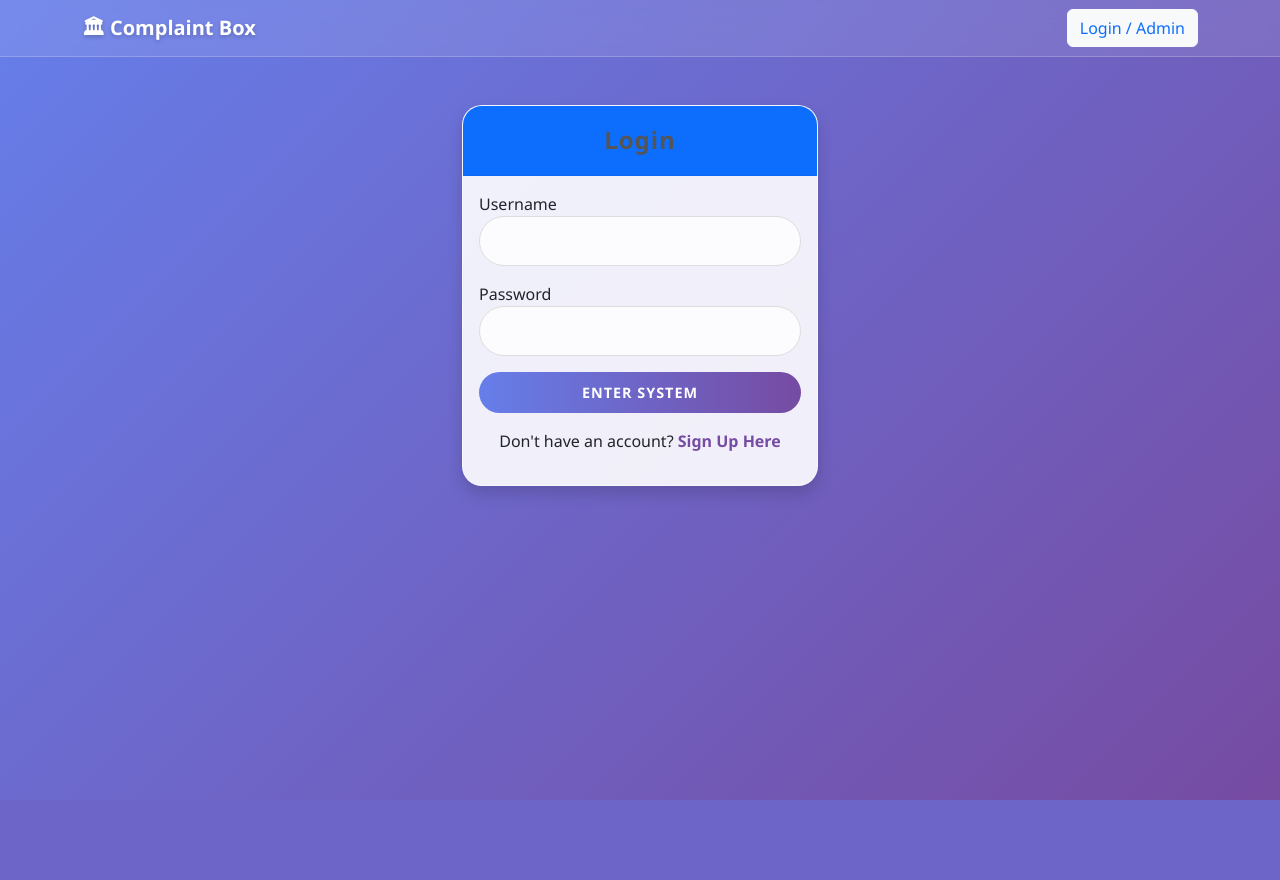
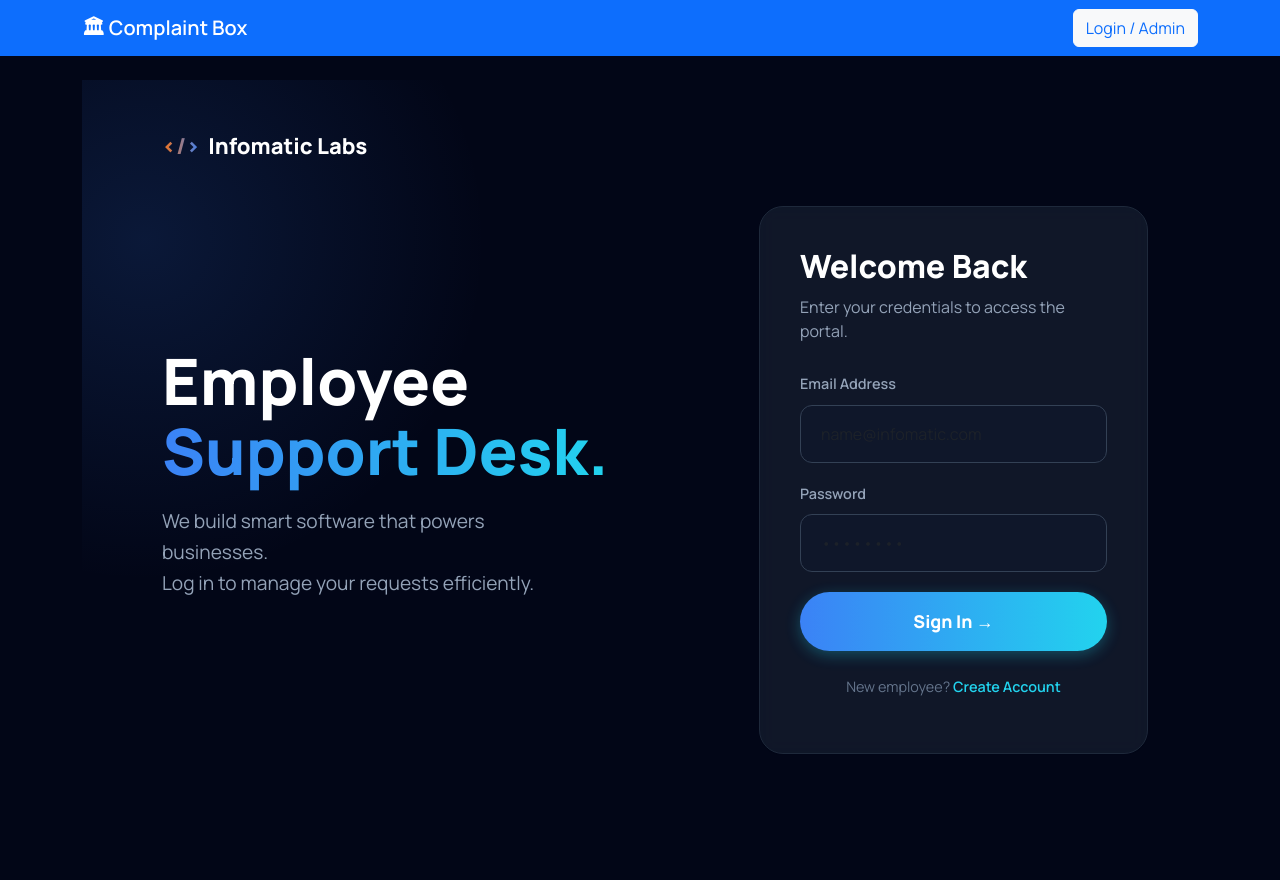
Before and after one commit to pranithamalasala/customer-complaint-manager, a Flask app: page /login in a window 1280 px wide. Before the commit the page ends 800 px from the top, so only its background shows below. Run offline with Flask 3, Linux system fonts and the light colour scheme.

Commit message:
Updated login UI to Infomatic Cyan Theme

```diff
--- a/app.py
+++ b/app.py
@@ -17,10 +17,15 @@ def load_user(user_id):
     return User.query.get(int(user_id))
 
 # --- ROUTES ---
+# In app.py
 
 @app.route('/')
 def home():
-    return render_template('base.html')
+    # If the user is already logged in, go to dashboard
+    if current_user.is_authenticated:
+        return redirect(url_for('dashboard'))
+    # If not, go straight to the beautiful Login page
+    return redirect(url_for('login'))
 
 @app.route('/register', methods=['GET', 'POST'])
 def register():
--- a/static/style.css
+++ b/static/style.css
@@ -1,89 +1,156 @@
-/* --- GLOBAL SETTINGS --- */
-body {
-    /* The Gradient Background */
-    background: linear-gradient(135deg, #667eea 0%, #764ba2 100%);
-    min-height: 100vh;
-    font-family: 'Segoe UI', Tahoma, Geneva, Verdana, sans-serif;
-    color: #444;
+/* static/style.css */
+
+@import url('https://fonts.googleapis.com/css2?family=Manrope:wght@400;600;800&display=swap');
+
+:root {
+    --bg-navy: #020617;       /* The Deep Navy Background from the image */
+    --bg-card: #0F172A;       /* Slightly lighter for the form */
+    --text-white: #FFFFFF;
+    --text-muted: #94A3B8;
+
+    /* The Gradient Colors from the 'Smart Software' text */
+    --grad-start: #3B82F6;    /* Blue */
+    --grad-end: #22D3EE;      /* Cyan */
 }
 
-/* --- THE NAVBAR --- */
-.navbar {
-    background: rgba(255, 255, 255, 0.1) !important; /* See-through */
-    backdrop-filter: blur(10px); /* Blurs what is behind it */
-    border-bottom: 1px solid rgba(255, 255, 255, 0.2);
-}
-
-.navbar-brand, .nav-link {
-    color: white !important;
-    font-weight: 600;
-    text-shadow: 0 2px 4px rgba(0,0,0,0.2);
-}
-
-/* --- THE GLASS CARDS --- */
-.card {
-    background: rgba(255, 255, 255, 0.9); /* 90% solid white */
-    border: 1px solid rgba(255, 255, 255, 0.5);
-    border-radius: 20px;
-    box-shadow: 0 8px 32px 0 rgba(31, 38, 135, 0.37); /* Soft glow shadow */
-    backdrop-filter: blur(4px);
+body {
+    background-color: var(--bg-navy);
+    color: var(--text-white);
+    font-family: 'Manrope', sans-serif; /* Matches the clean font in the image */
+    margin: 0;
+    height: 100vh;
     overflow: hidden;
 }
 
-.card-header {
-    background: transparent;
-    border-bottom: 1px solid rgba(0, 0, 0, 0.05);
-    padding: 20px;
+/* --- Split Layout --- */
+.login-container {
+    display: flex;
+    height: 100vh;
+    width: 100%;
 }
 
-.card-header h4 {
-    color: #555;
-    font-weight: 700;
-    letter-spacing: 1px;
-    margin: 0;
+/* LEFT SIDE: The 'Smart Software' Vibe */
+.login-left {
+    flex: 1.2;
+    background-color: var(--bg-navy);
+    /* Subtle glow effect behind the text */
+    background-image: radial-gradient(circle at 10% 20%, rgba(59, 130, 246, 0.15) 0%, transparent 40%);
+    position: relative;
+    display: flex;
+    flex-direction: column;
+    justify-content: center;
+    padding: 80px;
 }
 
-/* --- INPUTS & FORMS --- */
+/* The Big Gradient Text */
+.hero-title {
+    font-size: 4rem;
+    font-weight: 800;
+    line-height: 1.1;
+    margin-bottom: 20px;
+}
+
+.text-gradient {
+    background: linear-gradient(to right, var(--grad-start), var(--grad-end));
+    -webkit-background-clip: text;
+    -webkit-text-fill-color: transparent;
+}
+
+.hero-subtitle {
+    font-size: 1.2rem;
+    color: var(--text-muted);
+    max-width: 80%;
+    line-height: 1.6;
+}
+
+/* Logo at Top Left */
+.brand-logo-top {
+    position: absolute;
+    top: 50px;
+    left: 80px;
+    font-size: 22px;
+    font-weight: 700;
+    display: flex;
+    align-items: center;
+    gap: 8px;
+}
+
+/* RIGHT SIDE: The Form */
+.login-right {
+    flex: 1;
+    background-color: var(--bg-navy); /* Seamless look */
+    display: flex;
+    align-items: center;
+    justify-content: center;
+    padding: 50px;
+}
+
+.login-box {
+    width: 100%;
+    max-width: 420px;
+    padding: 40px;
+    background-color: rgba(30, 41, 59, 0.5); /* Glassy effect */
+    border: 1px solid #1E293B;
+    border-radius: 24px;
+    backdrop-filter: blur(10px);
+}
+
+h2 {
+    font-size: 2rem;
+    font-weight: 700;
+    margin-bottom: 10px;
+}
+
+/* INPUT FIELDS: Matches the dark pill style in the image nav */
 .form-control {
-    border-radius: 50px; /* Pill shape */
-    border: 1px solid #ddd;
-    padding: 12px 20px;
-    background: rgba(255, 255, 255, 0.8);
-    transition: all 0.3s ease;
+    width: 100%;
+    padding: 16px 20px;
+    background-color: #0F172A;
+    border: 1px solid #334155;
+    color: white;
+    border-radius: 12px;
+    font-size: 1rem;
+    box-sizing: border-box;
+    margin-bottom: 20px;
+    transition: 0.3s;
 }
 
 .form-control:focus {
-    box-shadow: 0 0 15px rgba(118, 75, 162, 0.3); /* Purple glow when typing */
-    border-color: #764ba2;
+    border-color: var(--grad-end);
+    box-shadow: 0 0 0 4px rgba(34, 211, 238, 0.1);
+    outline: none;
 }
 
-/* --- BUTTONS --- */
-.btn-primary, .btn-success {
-    border-radius: 50px;
-    padding: 10px 25px;
-    font-weight: 600;
-    text-transform: uppercase;
-    font-size: 0.9rem;
-    letter-spacing: 1px;
+/* THE BUTTON: Exact match to 'Schedule Consultation' */
+.btn-login {
+    width: 100%;
+    padding: 16px;
+    background: linear-gradient(90deg, var(--grad-start), var(--grad-end));
+    color: white;
     border: none;
+    border-radius: 50px; /* Full Pill Shape */
+    font-size: 1.1rem;
+    font-weight: 700;
+    cursor: pointer;
     transition: transform 0.2s;
-    /* Gradient Button */
-    background: linear-gradient(to right, #667eea, #764ba2);
+    box-shadow: 0 4px 15px rgba(34, 211, 238, 0.3);
 }
 
-.btn-primary:hover, .btn-success:hover {
-    transform: translateY(-3px); /* Floats up when hovered */
-    box-shadow: 0 5px 15px rgba(0,0,0,0.3);
-    color: white;
+.btn-login:hover {
+    transform: translateY(-2px);
+    box-shadow: 0 6px 20px rgba(34, 211, 238, 0.4);
 }
 
-/* --- LINKS --- */
+label {
+    display: block;
+    margin-bottom: 10px;
+    color: var(--text-muted);
+    font-size: 0.9rem;
+    font-weight: 600;
+}
+
 a {
-    color: #764ba2;
+    color: var(--grad-end);
     text-decoration: none;
     font-weight: 600;
 }
-
-a:hover {
-    color: #333;
-}
--- a/templates/login.html
+++ b/templates/login.html
@@ -1,35 +1,46 @@
 {% extends "base.html" %}
 
 {% block content %}
-<div class="row justify-content-center mt-5">
-    <div class="col-md-4">
-        <div class="card shadow">
-            <div class="card-header bg-primary text-white text-center">
-                <h4>Login</h4>
+<div class="login-container">
+
+    <div class="login-left">
+        <div class="brand-logo-top">
+            <span style="background: linear-gradient(to right, #F97316, #3B82F6); -webkit-background-clip: text; -webkit-text-fill-color: transparent;">&lt;/&gt;</span>
+            <span>Infomatic Labs</span>
+        </div>
+
+        <div class="hero-text">
+            <div class="hero-title">
+                Employee <br>
+                <span class="text-gradient">Support Desk.</span>
             </div>
-            <div class="card-body">
-                {% with messages = get_flashed_messages() %}
-                    {% if messages %}
-                        <div class="alert alert-danger">{{ messages[0] }}</div>
-                    {% endif %}
-                {% endwith %}
-
-                <form action="/login" method="POST">
-                    <div class="mb-3">
-                        <label>Username</label>
-                        <input type="text" name="username" class="form-control" required>
-                    </div>
-                    <div class="mb-3">
-                        <label>Password</label>
-                        <input type="password" name="password" class="form-control" required>
-                    </div>
-                    <button type="submit" class="btn btn-primary w-100">Enter System</button>
-                </form>
-                <div class="text-center mt-3">
-    <p>Don't have an account? <a href="/register">Sign Up Here</a></p>
-</div>
-            </div>
+            <p class="hero-subtitle">
+                We build smart software that powers businesses. <br>
+                Log in to manage your requests efficiently.
+            </p>
         </div>
     </div>
+
+    <div class="login-right">
+        <div class="login-box">
+            <h2>Welcome Back</h2>
+            <p style="color: #94A3B8; margin-bottom: 30px;">Enter your credentials to access the portal.</p>
+
+            <form method="POST">
+                <label>Email Address</label>
+                <input type="text" name="username" class="form-control" placeholder="name@infomatic.com" required>
+
+                <label>Password</label>
+                <input type="password" name="password" class="form-control" placeholder="••••••••" required>
+
+                <button type="submit" class="btn-login">Sign In →</button>
+            </form>
+
+            <p style="margin-top: 25px; text-align: center; color: #64748B; font-size: 0.9rem;">
+                New employee? <a href="{{ url_for('register') }}">Create Account</a>
+            </p>
+        </div>
+    </div>
+
 </div>
 {% endblock %}
```
